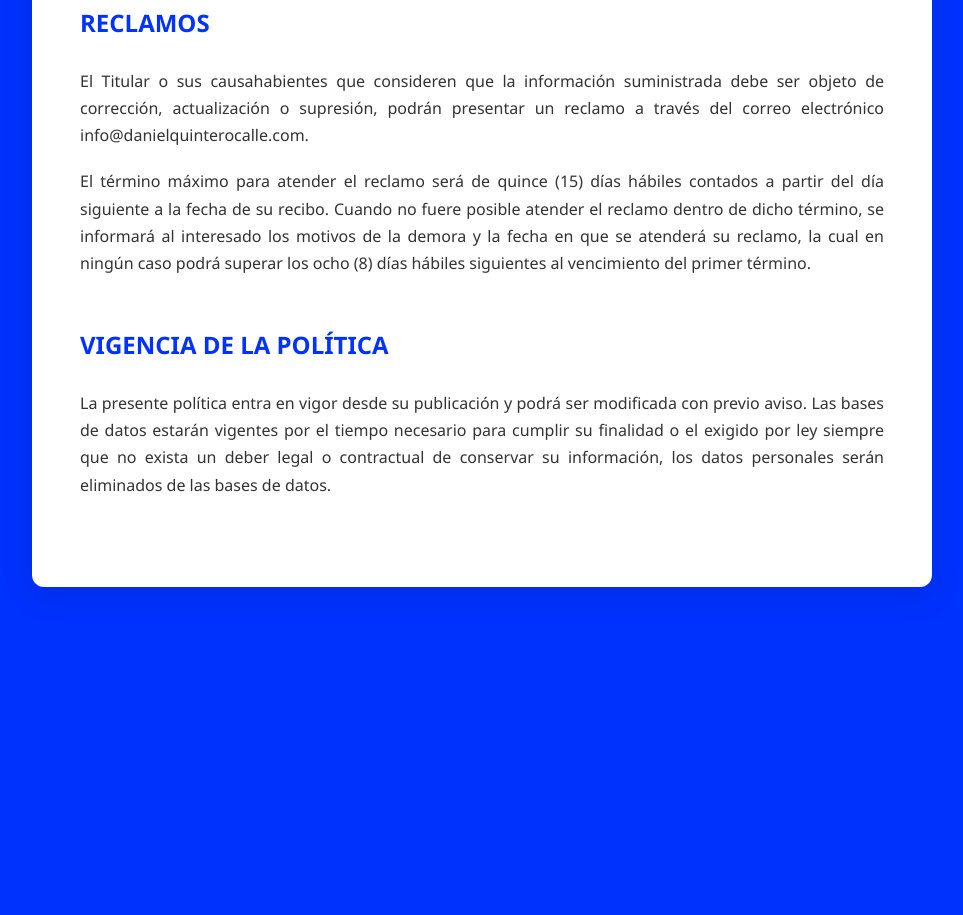
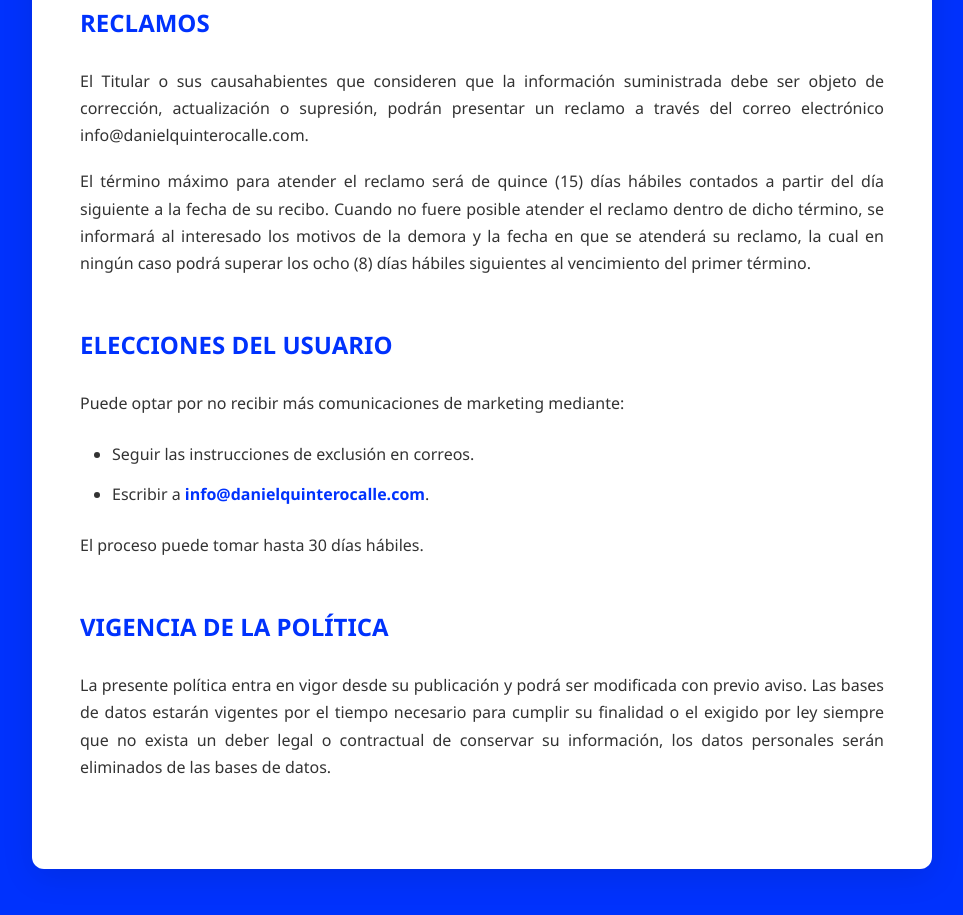
Before and after one commit to intrasoftdevops/landing_daniel, a website: page public/privacidad.html in a window 1280 px wide. Shown: the part 4433-5348 px from the top of the page, without its empty margins (158-1121 px from the left). Before the commit the page ends 5150 px from the top, so only its background shows below. Drawn offline with Linux system fonts and the light colour scheme.

Commit message:
Actualizar política de privacidad con mejoras de diseño y contenido

```diff
--- a/public/privacidad.html
+++ b/public/privacidad.html
@@ -463,6 +463,16 @@
       </section>
 
       <section>
+        <h2>ELECCIONES DEL USUARIO</h2>
+        <p>Puede optar por no recibir más comunicaciones de marketing mediante:</p>
+        <ul>
+          <li>Seguir las instrucciones de exclusión en correos.</li>
+          <li>Escribir a <a href="mailto:info@danielquinterocalle.com">info@danielquinterocalle.com</a>.</li>
+        </ul>
+        <p>El proceso puede tomar hasta 30 días hábiles.</p>
+      </section>
+
+      <section>
         <h2>VIGENCIA DE LA POLÍTICA</h2>
         <p>La presente política entra en vigor desde su publicación y podrá ser modificada con previo aviso. Las bases de datos estarán vigentes por el tiempo necesario para cumplir su finalidad o el exigido por ley siempre que no exista un deber legal o contractual de conservar su información, los datos personales serán eliminados de las bases de datos.</p>
       </section>
```
